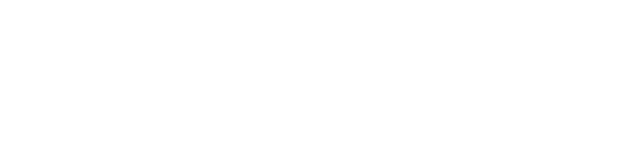
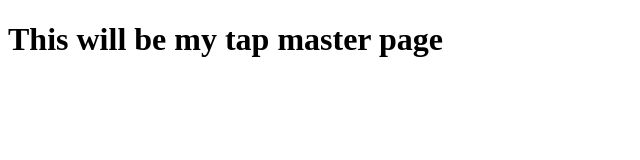
Before and after one commit to leohliao/tapu_no_tatsujin, a plain HTML site: page index.html in a window 1280 px wide. Shown: the whole page, without its empty margins (0-640 px from the left). Drawn offline with Linux system fonts and the light colour scheme.

Commit message:
Added words to my page

```diff
--- a/index.html
+++ b/index.html
@@ -3,7 +3,7 @@
   <head>
     <meta charset="utf-8">
     <title>The Tap Master</title>
-
+    <h1>This will be my tap master page</h1>
   </head>
   <body>
 
```
